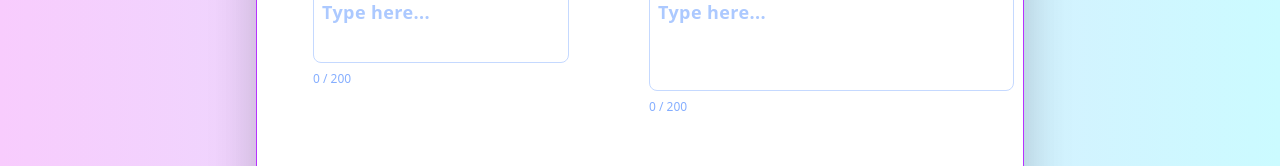
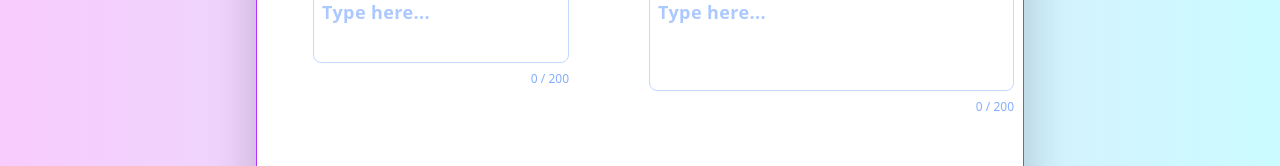
Before and after one commit to Ruslanqelenderli/CarryUpFront, a Next.js app: page /create in a window 1280 px wide. Shown: the part 432-598 px from the top of the page. Built offline with nearby package versions, Linux system fonts and the light colour scheme.

Commit message:
justCreate

```diff
--- a/app/create/page.jsx
+++ b/app/create/page.jsx
@@ -87,7 +87,7 @@ const Create = () => {
               ></textarea>
               <p
                 id="result"
-                className="text-[#85AEFF] text-xs leading-normal font-medium"
+                className="text-[#85AEFF] text-xs leading-normal font-medium md:text-right"
               >
                 {text.length} / {limit}
               </p>
@@ -118,7 +118,7 @@ const Create = () => {
                 <div className="">
                   <p
                     id="result"
-                    className="text-[#85AEFF] text-xs leading-normal font-medium"
+                    className="text-[#85AEFF] text-xs leading-normal font-medium md:text-right"
                   >
                     {text1.length} / {limit1}
                   </p>
```
